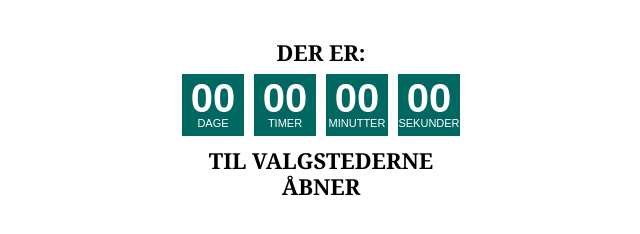
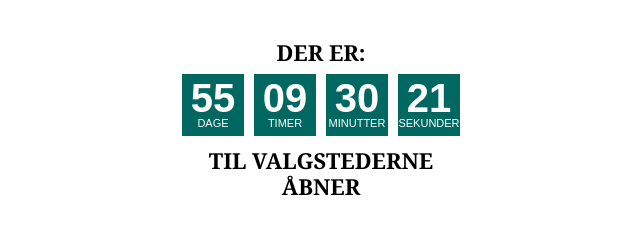
Before and after one commit to yourick/examples, a plain HTML site: page countdown_tool/index.html in a window 1280 px wide. Shown: the top 234 px of the page, 319-959 px from the left. Drawn offline with Linux system fonts and the light colour scheme.

Commit message:
Rename countdown tool file to index

```diff
--- a/countdown_tool/countdown_tool.html
+++ b/countdown_tool/index.html
@@ -3,7 +3,7 @@
     <head>
         <meta http-equiv="Content-Type" content="text/html; charset=UTF-8"/>
         <meta name="viewport" content="width=device-width, initial-scale=1"/>
-        <title>Countdown tool</title>
+        <title>Jyllands-Posten - Countdown tool</title>
 
         <style type="text/css">
             /* START countdown tool */
@@ -146,7 +146,7 @@
                 }
             }
 
-            countdownTool(document.getElementById('countdownTool'), 'September 1, 2021 00:00:00');
+            countdownTool(document.getElementById('countdownTool'), 'June 1, 2025 00:00:00');
         </script>
 
     </body>
```
